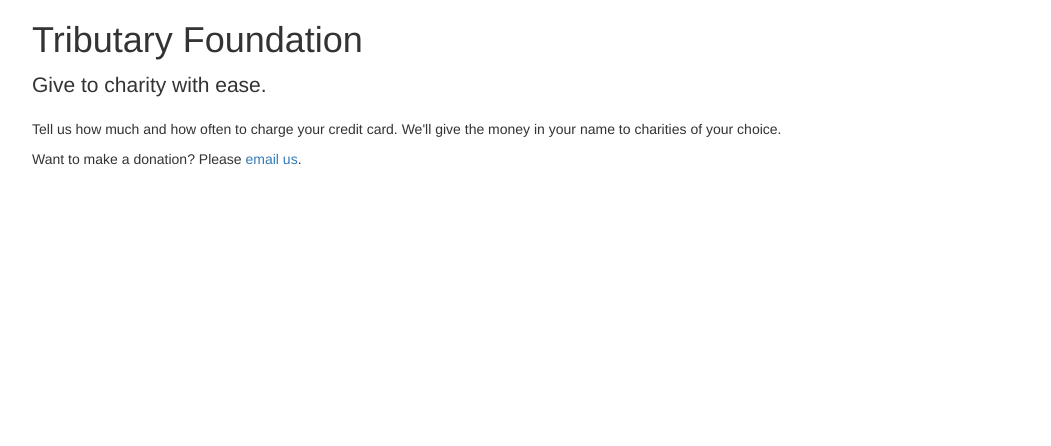
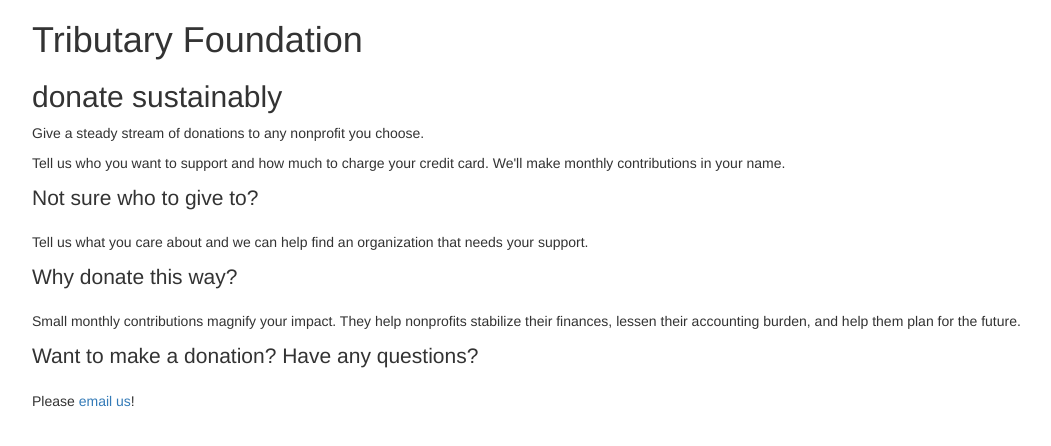
Before and after one commit to TributaryFoundation/tributary, a Flask app: page / in a window 1280 px wide. Shown: the top 446 px of the page, without its empty margins (38-1089 px from the left). Run offline with Flask 2, Linux system fonts and the light colour scheme; some libraries are stand-ins or nearby versions.

Commit message:
Write actual copy

```diff
--- a/templates/index.html
+++ b/templates/index.html
@@ -18,9 +18,25 @@
     <div class="container">
       <h1>Tributary Foundation</h1>
 
-      <p class="lead">Give to charity with ease.</p>
-      <p>Tell us how much and how often to charge your credit card. We'll give the money in your name to charities of your choice.</p>
-      <p>Want to make a donation? Please <a href="mailto:hello@tributary.com">email us</a>.</p>
+      <h2>donate sustainably</h2>
+      <p>Give a steady stream of donations to any nonprofit you choose.</p>
+      <p>Tell us who you want to support and how much to charge your credit card. We'll make monthly contributions in your name.</p>
+
+      <div class="section">
+        <p class="lead">Not sure who to give to?</p>
+        <p>Tell us what you care about and we can help find an organization that needs your support.</p>
+      </div>
+
+      <div class="section">
+        <p class="lead">Why donate this way?</p>
+        <p>Small monthly contributions magnify your impact. They help nonprofits stabilize their finances, lessen their accounting burden, and help them plan for the future.</p>
+      </div>
+
+      <div class="section">
+        <p class="lead">Want to make a donation? Have any questions?</p>
+        <p>Please <a href="mailto:hello@tributary.com">email us</a>!</p>
+      </div>
+
     </div>
   </body>
 </html>
```
